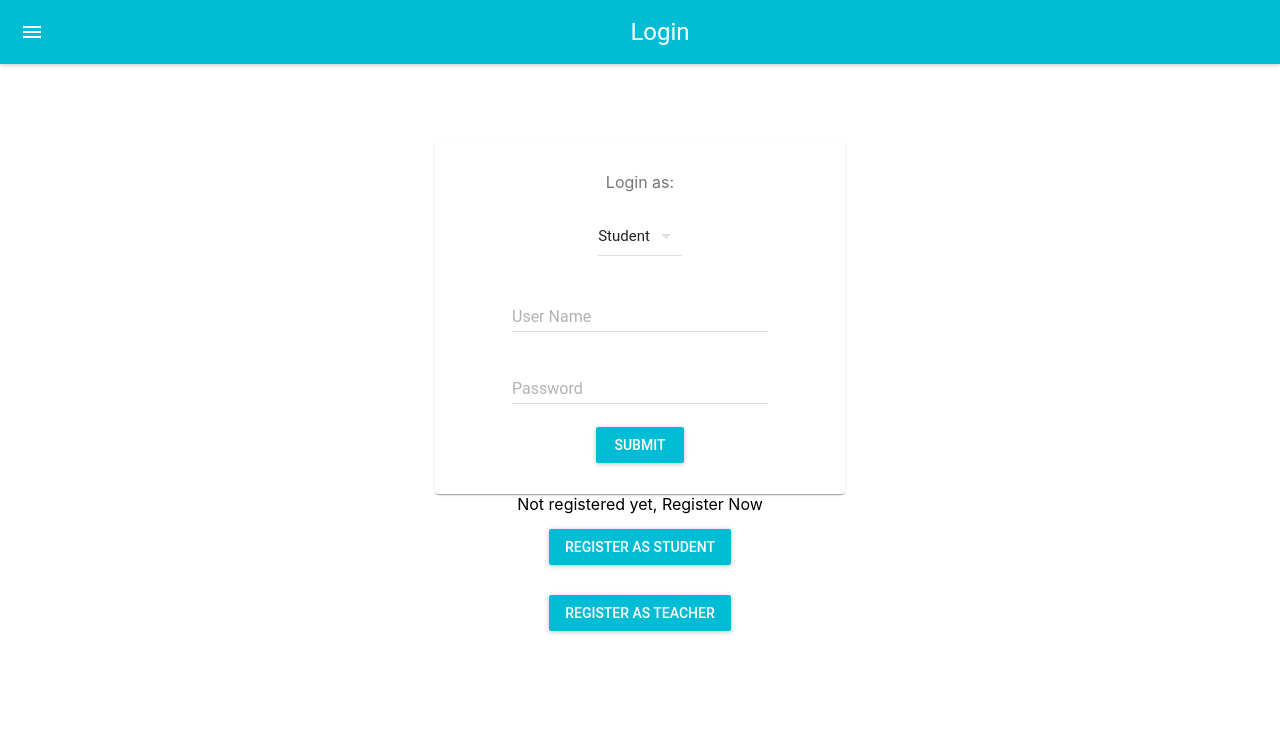
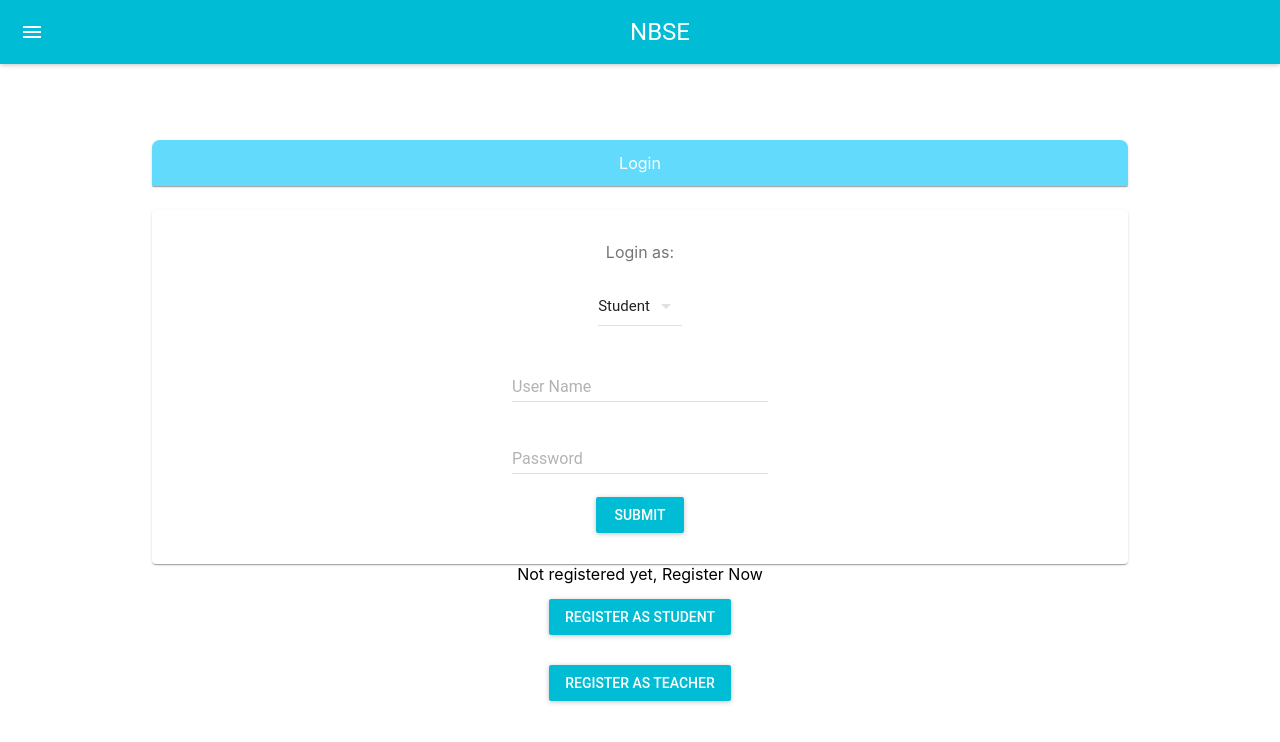
Before and after one commit to sid288791/NBSE_GUI, a React (Create React App) app in the folder NBSE_UI/: page / in a window 1280 px wide. Shown: the top 742 px of the page. Built offline with nearby package versions, Linux system fonts and the light colour scheme.

Commit message:
NBSE GUI APPLICATION

```diff
--- a/NBSE_UI/src/DatePicker/MaterialUIPickers.js
+++ b/NBSE_UI/src/DatePicker/MaterialUIPickers.js
@@ -31,6 +31,7 @@ export default function MaterialUIPickers(props,setDate) {
           KeyboardButtonProps={{
             'aria-label': 'change date',
           }}
+          style={{width: 500}}
         />
 
       </Grid>
--- a/NBSE_UI/src/Dropdown/ClassNum.js
+++ b/NBSE_UI/src/Dropdown/ClassNum.js
@@ -12,7 +12,7 @@ import Dialog from "@material-ui/core/Dialog";
 const styles = theme => ({
   formControl: {
     margin: theme.spacing.unit,
-    minWidth: 240
+    minWidth: 500
   }
 });
 
--- a/NBSE_UI/src/Dropdown/SchooldAutosuggest.js
+++ b/NBSE_UI/src/Dropdown/SchooldAutosuggest.js
@@ -124,7 +124,7 @@ const useStyles = makeStyles(theme => ({
   root: {
     flexGrow: 1,
     height: 150,
-    minWidth: 290,
+    minWidth: 500,
   },
   input: {
     display: 'flex',
@@ -452,7 +452,7 @@ export default function SchoolAutosuggest(props) {
 
   return (
     <div className={classes.root}>
-      <FormControl style={{minWidth: 260}}>
+      <FormControl style={{minWidth: 500}}>
         <Select
           classes={classes}
           styles={selectStyles}
@@ -479,6 +479,7 @@ export default function SchoolAutosuggest(props) {
         label="School Code"
         value={idval}
         margin="normal"
+        style={{width: 500}}
              />}
        </FormControl>  </div>
   );
--- a/NBSE_UI/src/Dropdown/SubjectFees.js
+++ b/NBSE_UI/src/Dropdown/SubjectFees.js
@@ -12,7 +12,7 @@ import Dialog from "@material-ui/core/Dialog";
 const styles = theme => ({
   formControl: {
     margin: theme.spacing.unit,
-    minWidth: 240
+    minWidth: 500
   }
 });
 
--- a/NBSE_UI/src/Login/LoginPage.js
+++ b/NBSE_UI/src/Login/LoginPage.js
@@ -24,6 +24,14 @@ const Styles = theme => ({
   },
   gridContainer:{
     marginTop: '4em'
+  },
+  header:{
+    textAlign: 'center',
+    backgroundColor: '#61dafb',
+    color:'white',
+    padding:'0.8rem',
+    borderRadius:'8px 8px 0px 0px',
+    variant:'h2'
   }
 });
 
@@ -209,11 +217,17 @@ class Login extends Component {
       <div>
         <MuiThemeProvider>
         <AppBar
-             title="Login"
+             title="NBSE"
            />
         </MuiThemeProvider>
+        <div>
         <Grid container justify="center" className={classes.gridContainer} spacing={3}>
-              <Grid item xs={4} style={{maxWidth:'1000px'}}>
+        <Grid item xs={10} style={{maxWidth:'1000px'}}>
+                <Paper className={classes.header} variant="h2">
+                  Login
+                  </Paper>
+                  </Grid>
+              <Grid item xs={10} style={{maxWidth:'1000px'}}>
                 <Paper className={classes.paper}>
         <MuiThemeProvider>
         <div>
@@ -226,9 +240,12 @@ class Login extends Component {
         </div>
         </MuiThemeProvider>
         {this.state.loginComponent}
+
         </Paper>
         </Grid>
         </Grid>
+
+        </div>
       </div>
     );
   }
--- a/NBSE_UI/src/Login/MobileNumber.js
+++ b/NBSE_UI/src/Login/MobileNumber.js
@@ -28,6 +28,14 @@ const Styles = theme => ({
   },
   gridContainer:{
     marginTop: '4em'
+  },
+  header:{
+    textAlign: 'center',
+    backgroundColor: '#61dafb',
+    color:'white',
+    padding:'0.8rem',
+    borderRadius:'8px 8px 0px 0px',
+    variant:'h2'
   }
 });
 
@@ -94,12 +102,17 @@ class MobileNumber extends React.Component{
             <MuiThemeProvider>
             <div>
             <AppBar
-               title="Mobile Number"
+               title="NBSE"
              />
              <br/>
              <div>
              <Grid container justify="center" className={classes.gridContainer} spacing={3}>
-              <Grid item xs={4} style={{maxWidth:'1000px'}}>
+             <Grid item xs={10} style={{maxWidth:'1000px'}}>
+                <Paper className={classes.header} variant="h2">
+                  Mobile Number
+                  </Paper>
+                  </Grid>
+              <Grid item xs={10} style={{maxWidth:'1000px'}}>
                 <Paper className={classes.paper}>
                   <MuiPhoneNumber
              name="mobileNum"
--- a/NBSE_UI/src/Login/Register.js
+++ b/NBSE_UI/src/Login/Register.js
@@ -15,10 +15,12 @@ import MuiPhoneNumber from 'material-ui-phone-number'
 import { makeStyles } from '@material-ui/core/styles';
 import Paper from '@material-ui/core/Paper';
 import Grid from '@material-ui/core/Grid';
+import FormControl from "@material-ui/core/FormControl";
 import PropTypes from 'prop-types';
 import { withStyles } from '@material-ui/core/styles';
 import {withRouter} from "react-router-dom";
 import Checkbox from '@material-ui/core/Checkbox';
+import Typography from 'material-ui/styles/typography';
 
 
 
@@ -33,6 +35,14 @@ const Styles = theme => ({
   },
   gridContainer:{
     marginTop: '1em'
+  },
+  header:{
+    textAlign: 'center',
+    backgroundColor: '#61dafb',
+    color:'white',
+    padding:'0.8rem',
+    borderRadius:'8px 8px 0px 0px',
+    variant:'h2'
   }
 });
 
@@ -55,6 +65,7 @@ class Register extends Component {
       schoolCodeVal : '',
       file: '',
       dobVal: '',
+      oathVal:'',
     }
   }
 
@@ -79,6 +90,9 @@ callbackFunctionForSubFees = (subfeesdropdowndData) => {
 
  handleOathCheck = name => event => {
    if(event.target.checked){
+     console.log(event.target.checked)
+     this.setState({oathVal:event.target.value})
+    // console.log(this.state.oathVal);
 
    }
  // setState({ ...state, [name]: event.target.checked });
@@ -159,6 +173,7 @@ handleInputChange(e) {
     // console.log("values in register handler",role);
     var self = this;
     //To be done:check for empty values before hitting submit
+    if(this.state.oathVal.length>0){
     if(this.state.email.length>0 && this.state.password.length>0 && this.state.file !== 'undefined'
       && this.state.stu_name.length>0 && this.state.mother_name.length>0 &&
       this.state.mother_num.length>0 && this.state.father_name.length>0
@@ -216,6 +231,9 @@ handleInputChange(e) {
     else{
       alert("Input field value is missing");
     }
+  }else{
+    alert("Please check oath check box");
+  }
 
   }
   render() {
@@ -238,27 +256,37 @@ handleInputChange(e) {
         <MuiThemeProvider>
           <div>
           <AppBar
-             title="Register"
+             title="NBSE"
            />
            <br></br>
            <div>
              <Grid container justify="center" className={classes.gridContainer} spacing={3}>
+             <Grid item xs={10} style={{maxWidth:'1000px'}}>
+                <Paper className={classes.header} variant="h2">
+                  NBSE Registeration
+                  </Paper>
+                  </Grid>
               <Grid item xs={10} style={{maxWidth:'1000px'}}>
                 <Paper className={classes.paper}>
+
            <form onSubmit={(event) => this.handleClick(event,this.props.role)}>
+
            <TextField
              hintText="Enter your Name"
              floatingLabelText="Student Name"
              onChange = {this.toInputUppercaseForStuName}
+             style={{width: 500}}
              />
            <br/>
            <TextField
              hintText="Enter your Mother Name"
              floatingLabelText="Mother Name"
              onChange = {this.toInputUppercaseForMotherName}
+             style={{width: 500}}
              />
              <br/>
              <br/>
+             <FormControl style={{minWidth: 500}}>
              <MuiPhoneNumber
              name="motherNum"
              data-cy="user-phone"
@@ -267,16 +295,20 @@ handleInputChange(e) {
              label="Mother Phone Number"
              value={this.state.motherNum}
            // floatingLabelText="Mother Phone Number"
-            onChange={this.handleMotherNum} ></MuiPhoneNumber>
+            onChange={this.handleMotherNum}
+            ></MuiPhoneNumber>
+            </FormControl>
 
            <br/>
            <TextField
              hintText="Enter your Father Name"
              floatingLabelText="Father Name"
              onChange = {this.toInputUppercaseForFatherName}
+             style={{width: 500}}
              />
            <br/>
            <br/>
+           <FormControl style={{minWidth: 500}}>
            <MuiPhoneNumber
              name="fatherNum"
              data-cy="user-phone"
@@ -286,12 +318,15 @@ handleInputChange(e) {
              value={this.state.fatherNum}
            // floatingLabelText="Mother Phone Number"
             onChange={this.handleFatherNum}
-            margin ="normal"></MuiPhoneNumber>
+            margin ="normal"
+            style={{width: 500}}></MuiPhoneNumber>
+            </FormControl>
         <br/>
            <TextField
              hintText={userhintText}
              floatingLabelText={userLabel}
              onChange = {(event,newValue) => this.setState({email:newValue})}
+             style={{width: 500}}
              />
            <br/>
            <TextField
@@ -299,6 +334,7 @@ handleInputChange(e) {
              hintText="Enter your Password"
              floatingLabelText="Password"
              onChange = {(event,newValue) => this.setState({password:newValue})}
+             style={{width: 500}}
              />
            <br/>
              <MaterialUIPickers type = "dob"
@@ -321,8 +357,8 @@ handleInputChange(e) {
            <br/>
            <Checkbox
         //checked={true}
-        onChange={this.handleOathCheck('checkedB')}
-        value="checkedB"
+        onChange={this.handleOathCheck('checkedOath')}
+        value="checkedOath"
         color="primary"
         inputProps={{
           'aria-label': 'secondary checkbox',
--- a/NBSE_UI/src/Login/VerifyOTP.js
+++ b/NBSE_UI/src/Login/VerifyOTP.js
@@ -25,6 +25,14 @@ const Styles = theme => ({
   },
   gridContainer:{
     marginTop: '4em'
+  },
+  header:{
+    textAlign: 'center',
+    backgroundColor: '#61dafb',
+    color:'white',
+    padding:'0.8rem',
+    borderRadius:'8px 8px 0px 0px',
+    variant:'h2'
   }
 });
 
@@ -82,12 +90,17 @@ class VerifyOTP extends React.Component{
             <MuiThemeProvider>
             <div>
             <AppBar
-               title="Verify OTP"
+               title="NBSE"
              />
             <br/>
             <div>
             <Grid container justify="center" className={classes.gridContainer} spacing={3}>
-              <Grid item xs={4} style={{maxWidth:'1000px'}}>
+            <Grid item xs={10} style={{maxWidth:'1000px'}}>
+                <Paper className={classes.header} variant="h2">
+                  Verify OTP
+                  </Paper>
+                  </Grid>
+              <Grid item xs={10} style={{maxWidth:'1000px'}}>
                 <Paper className={classes.paper}>
         <TextField
              hintText="Please provide OTP"
```
